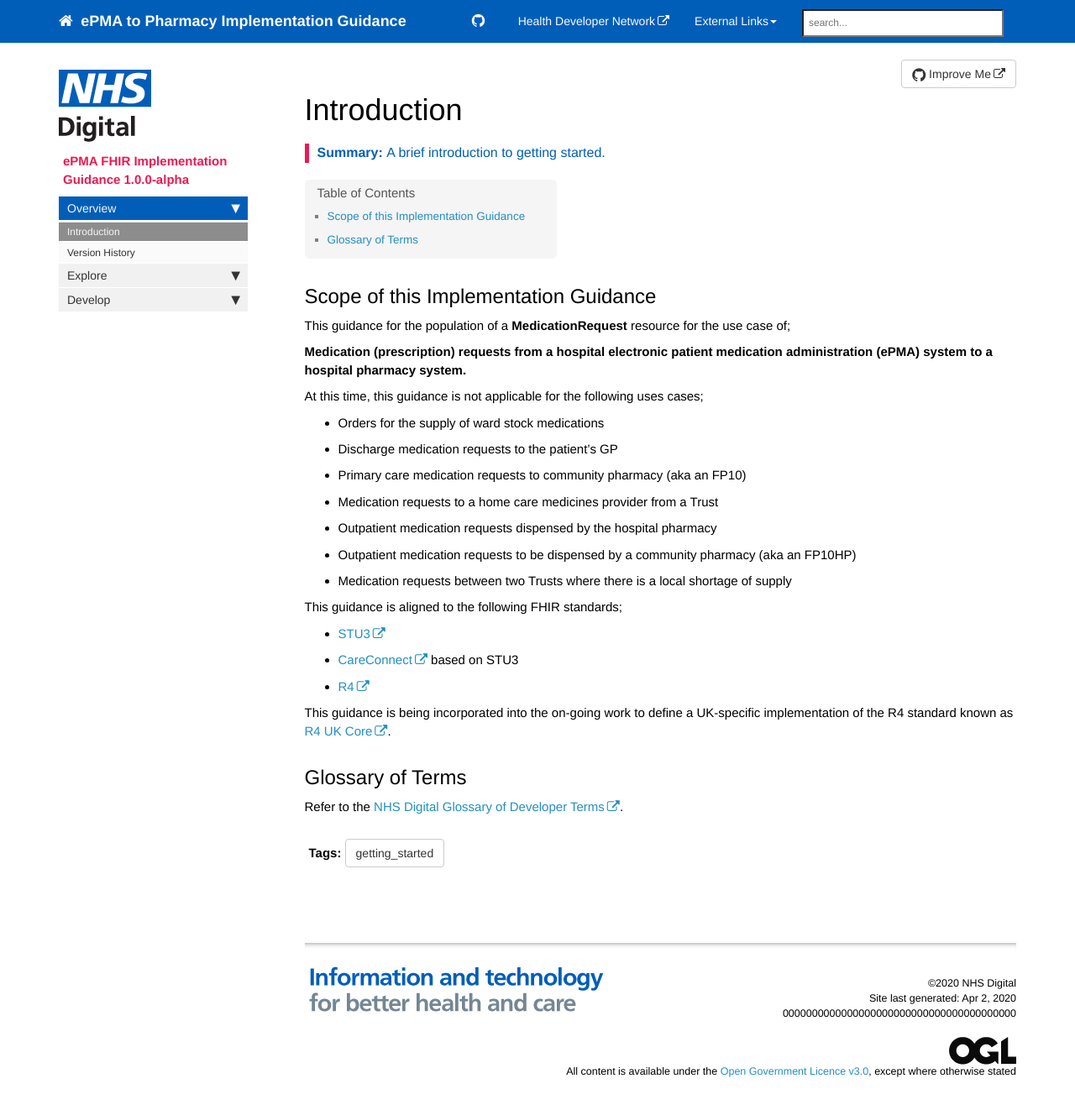
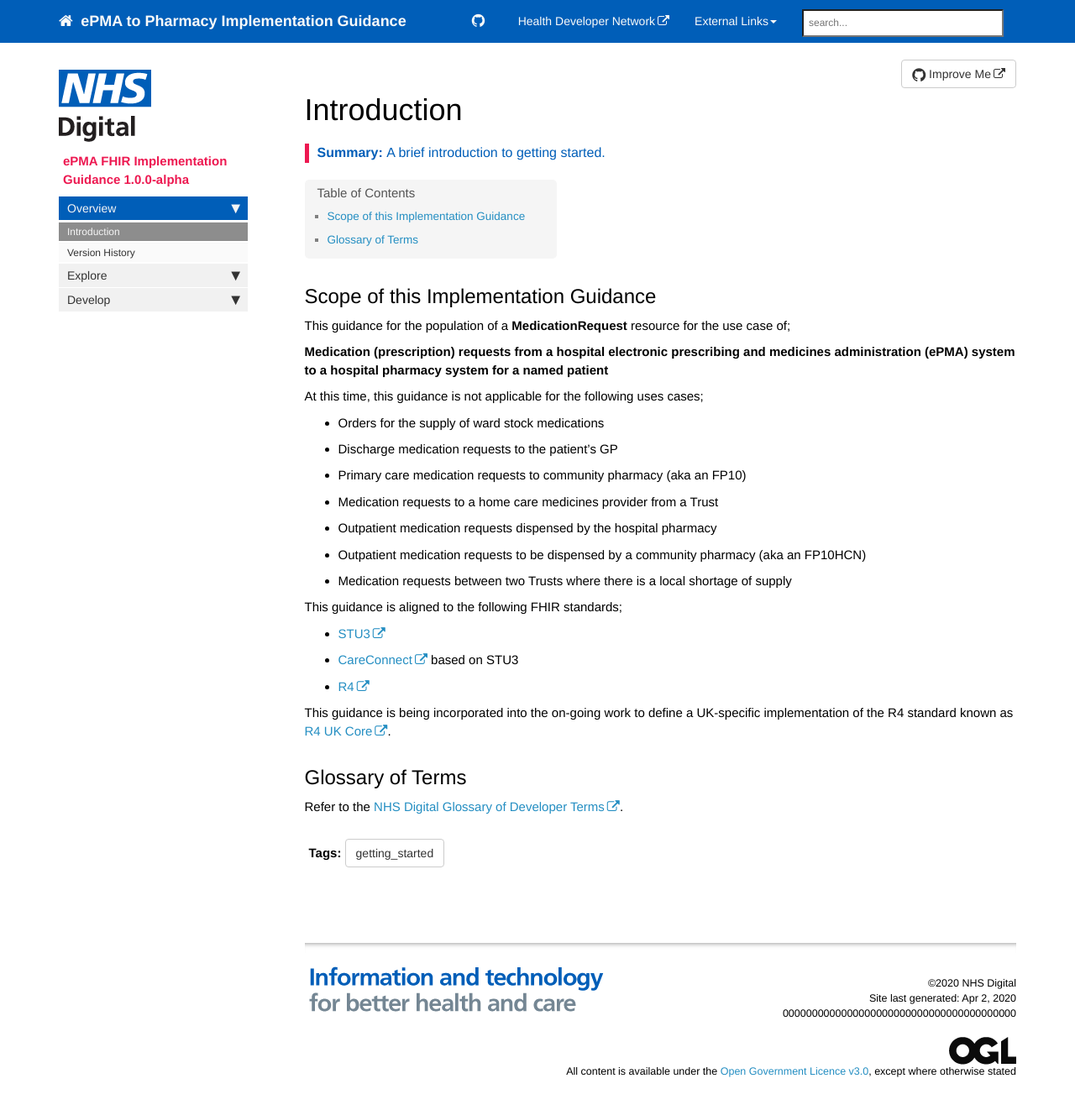
Before and after one commit to nhsconnect/FHIR-ePMA-Implementation, a Jekyll site: the page built from index.md, in a window 1280 px wide and 1346 px high. Shown: the top 1322 px of the window at 84% size. Built offline with Jekyll 4.4.1, drawn with Linux system fonts in a browser that asks for light colours; nearby versions of some CDN libraries; comment, search, counter and statistics services are not loaded.

Commit message:
Add files via upload

```diff
--- a/index.md
+++ b/index.md
@@ -12,7 +12,7 @@ summary: A brief introduction to getting started.
 
 This guidance for the population of a **MedicationRequest** resource for the use case of;
 
-**Medication (prescription) requests from a hospital electronic patient medication administration (ePMA) system to a hospital pharmacy system.**
+**Medication (prescription) requests from a hospital electronic prescribing and medicines administration (ePMA) system to a hospital pharmacy system for a named patient**
 
 At this time, this guidance is not applicable for the following uses cases;
 - Orders for the supply of ward stock medications
@@ -20,7 +20,7 @@ At this time, this guidance is not applicable for the following uses cases;
 - Primary care medication requests to community pharmacy (aka an FP10)
 - Medication requests to a home care medicines provider from a Trust
 - Outpatient medication requests dispensed by the hospital pharmacy
-- Outpatient medication requests to be dispensed by a community pharmacy (aka an FP10HP)
+- Outpatient medication requests to be dispensed by a community pharmacy (aka an FP10HCN)
 - Medication requests between two Trusts where there is a local shortage of supply
 
 This guidance is aligned to the following FHIR standards;
```
